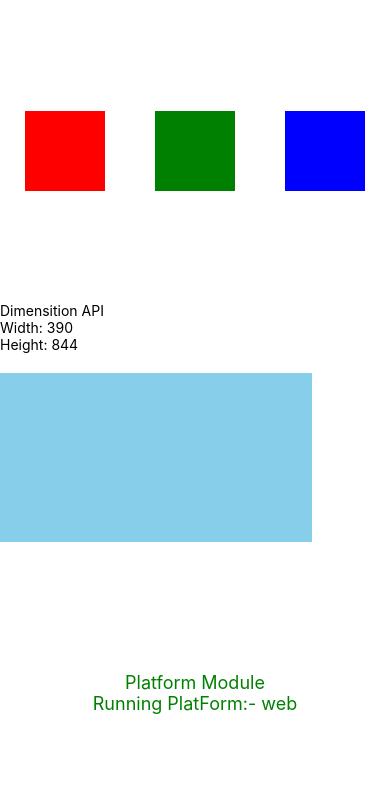
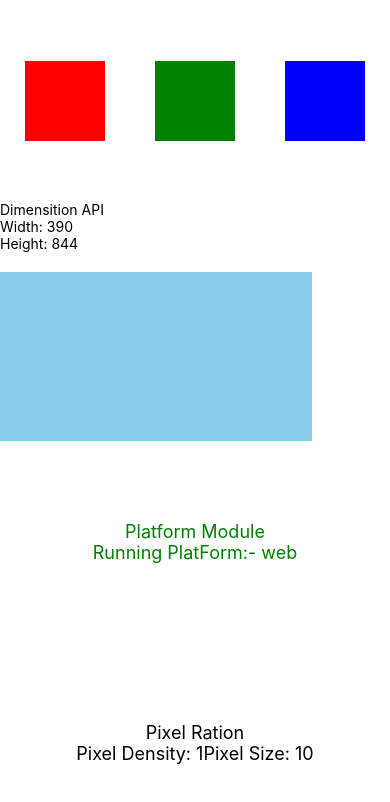
Before and after one commit to Ritesh-1703/React-Native, a React Native app in the folder Component_App/: screen / in a window 390 px wide. Shown: the top 802 px of the page. Built offline with nearby package versions, Linux system fonts and the light colour scheme.

Commit message:
Pixel ration example

```diff
--- a/Component_App/App.tsx
+++ b/Component_App/App.tsx
@@ -1,5 +1,12 @@
 import React from 'react';
-import { View, Text, StyleSheet, ScrollView, Platform } from 'react-native';
+import {
+  View,
+  Text,
+  StyleSheet,
+  ScrollView,
+  Platform,
+  PixelRatio,
+} from 'react-native';
 import Counter from './src/Counter';
 import Example from './src/UseEffect';
 import Example2 from './src/UseRef';
@@ -7,6 +14,7 @@ import StylingExample from './src/Styling/StylingExample';
 import CompleteExample from './src/Styling/CompleteExample';
 import DimensionsAPI from './src/ResponsiveDesign/DimensionAPI';
 import PlatformExample from './src/ResponsiveDesign/PlatformModule';
+import PixelRatioExample from './src/ResponsiveDesign/PixelRatioEx';
 export default function App() {
   return (
     <View style={styles.container}>
@@ -18,6 +26,7 @@ export default function App() {
       <CompleteExample />
       <DimensionsAPI />
       <PlatformExample />
+      <PixelRatioExample />
     </View>
   );
 }
--- /dev/null
+++ b/Component_App/src/ResponsiveDesign/PixelRatioEx.jsx
@@ -0,0 +1,26 @@
+import React from 'react';
+import { View, Text, StyleSheet, PixelRatio } from 'react-native';
+const PixelRatioExample = () => {
+  return (
+    <View style={styles.container}>
+      <Text style={styles.text}>Pixel Ration</Text>
+      <Text style={styles.text}>
+        Pixel Density: {PixelRatio.get()}
+        Pixel Size: {PixelRatio.roundToNearestPixel(10)}
+      </Text>
+    </View>
+  );
+};
+
+const styles = StyleSheet.create({
+  container: {
+    flex: 1,
+    alignItems: 'center',
+    justifyContent: 'center',
+  },
+  text: {
+    fontSize: 18,
+  },
+});
+
+export default PixelRatioExample;
```
